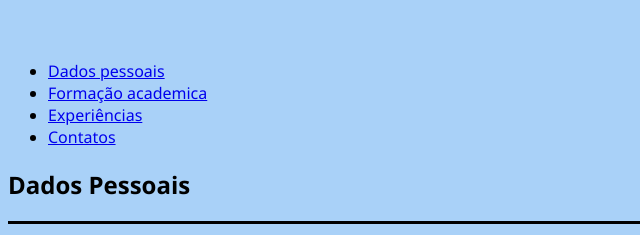
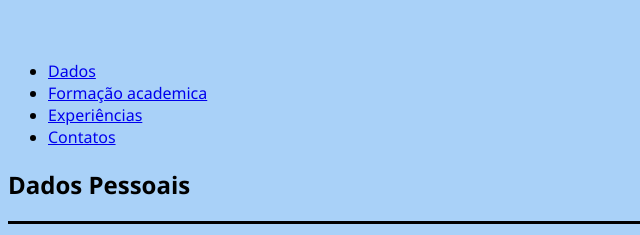
Before and after one commit to costasilvati/aulagit3, a plain HTML site: page docs/index.html in a window 1280 px wide. Shown: the part 153-388 px from the top of the page, 0-640 px from the left. Drawn offline with Linux system fonts and the light colour scheme.

Commit message:
add: aula 05/09

```diff
--- a/docs/index.html
+++ b/docs/index.html
@@ -14,7 +14,7 @@
     <div>
         <nav>
             <ul>
-                <li> <a href="#dados">Dados pessoais</a> </li>
+                <li> <a href="#dados">Dados</a> </li>
                 <li> <a href="#formacao">Formação academica</a></li>
                 <li> <a href="#experiencia">Experiências</a></li>
                 <li> <a href="#contatos">Contatos</a></li>
```
Also changed, not shown: docs/._index.html (added).
